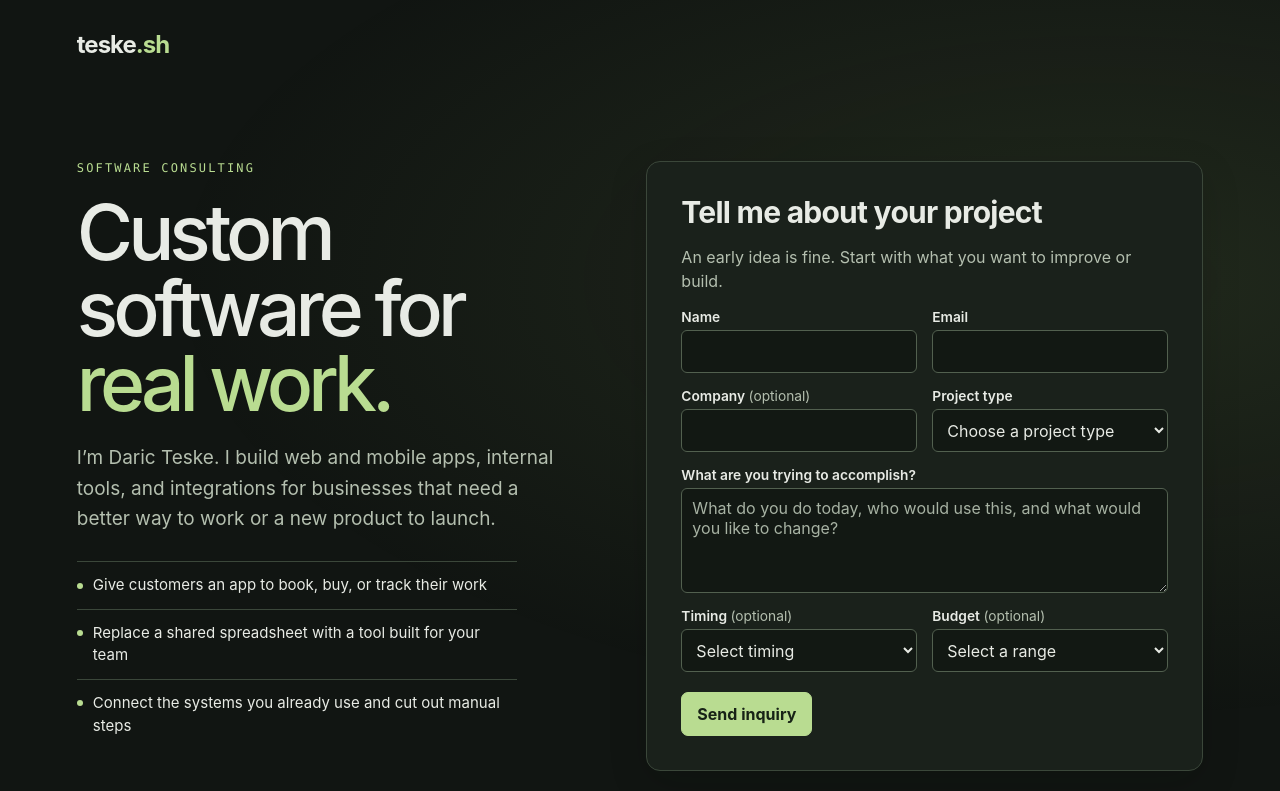
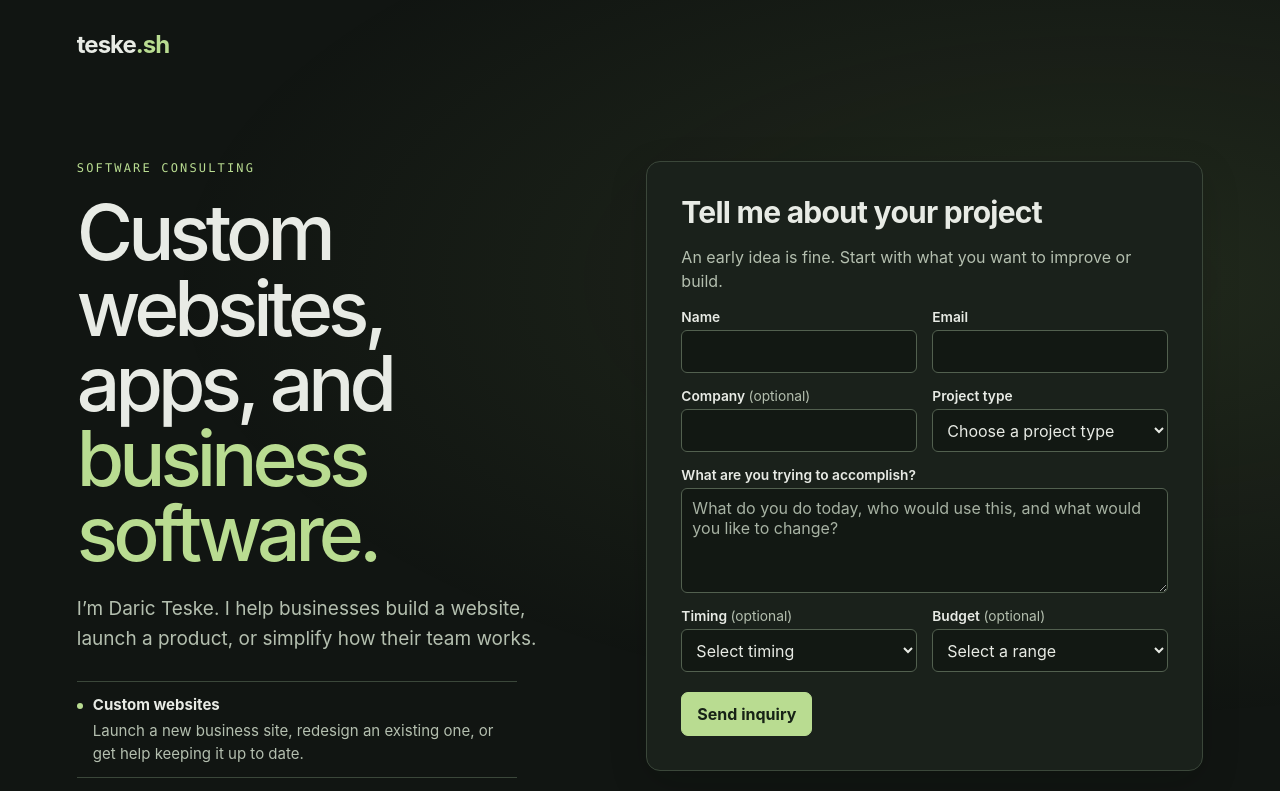
Before and after one commit to dteske25/teske.sh, a React (Vite) app: page / in a window 1280 px wide. Shown: the top 791 px of the page. Built offline with nearby package versions, Linux system fonts and the light colour scheme.

Commit message:
Feature custom websites and verify intake builds

```diff
--- a/index.html
+++ b/index.html
@@ -5,7 +5,7 @@
     <link rel="icon" type="image/svg+xml" href="/favicon.svg" />
     <meta name="viewport" content="width=device-width, initial-scale=1.0" />
     <meta name="theme-color" content="#111512" />
-    <meta name="description" content="Software consulting for businesses. Custom web and mobile apps, internal tools, and integrations." />
+    <meta name="description" content="Custom websites, web and mobile apps, internal tools, and integrations for businesses." />
     <title>teske.sh — Software consulting</title>
   </head>
   <body>
--- a/src/index.css
+++ b/src/index.css
@@ -25,6 +25,7 @@ h2 { font-size: clamp(22px, 3vw, 30px); line-height: 1.1; letter-spacing: -.025e
 .examples { list-style: none; margin: 0; padding: 0; max-width: 440px; }
 .examples li { border-top: 1px solid var(--line); padding: 12px 0; display: flex; gap: 10px; line-height: 1.5; font-size: .94rem; }
 .examples li::before { content: ''; flex: 0 0 6px; width: 6px; height: 6px; margin-top: .55em; border-radius: 50%; background: var(--accent); }
+.examples p { margin: 3px 0 0; color: var(--muted); }
 .panel { min-width: 0; border: 1px solid var(--line); background: #1a211b; border-radius: 14px; padding: clamp(19px, 3vw, 34px); box-shadow: 0 12px 38px #090c0929; overflow-wrap: anywhere; }
 .muted { color: var(--muted); }
 .panel > p { line-height: 1.5; }
--- a/src/intake.ts
+++ b/src/intake.ts
@@ -1,9 +1,9 @@
 export const projectTypes = [
+  'Custom website',
   'Web or mobile app',
   'Internal tool or dashboard',
   'Workflow automation or integration',
   'Improve existing software',
-  'Website with custom features',
   'Other or still figuring it out',
 ] as const
 
--- a/src/main.tsx
+++ b/src/main.tsx
@@ -86,12 +86,12 @@ function App() {
         <main className="landing">
           <section aria-labelledby="landing-title">
             <p className="eyebrow">SOFTWARE CONSULTING</p>
-            <h1 id="landing-title">Custom software for <span>real work.</span></h1>
-            <p className="intro">I’m Daric Teske. I build web and mobile apps, internal tools, and integrations for businesses that need a better way to work or a new product to launch.</p>
+            <h1 id="landing-title">Custom websites, apps, and <span>business software.</span></h1>
+            <p className="intro">I’m Daric Teske. I help businesses build a website, launch a product, or simplify how their team works.</p>
             <ul className="examples">
-              <li>Give customers an app to book, buy, or track their work</li>
-              <li>Replace a shared spreadsheet with a tool built for your team</li>
-              <li>Connect the systems you already use and cut out manual steps</li>
+              <li><div><strong>Custom websites</strong><p>Launch a new business site, redesign an existing one, or get help keeping it up to date.</p></div></li>
+              <li><div><strong>Web and mobile apps</strong><p>Give customers an app to book, buy, or track their work.</p></div></li>
+              <li><div><strong>Internal tools and integrations</strong><p>Replace spreadsheets, connect your systems, and reduce manual work.</p></div></li>
             </ul>
           </section>
           <IntakeForm />
```
Also changed, not shown: 2 other files (tests, documents, lock files or other folders).
